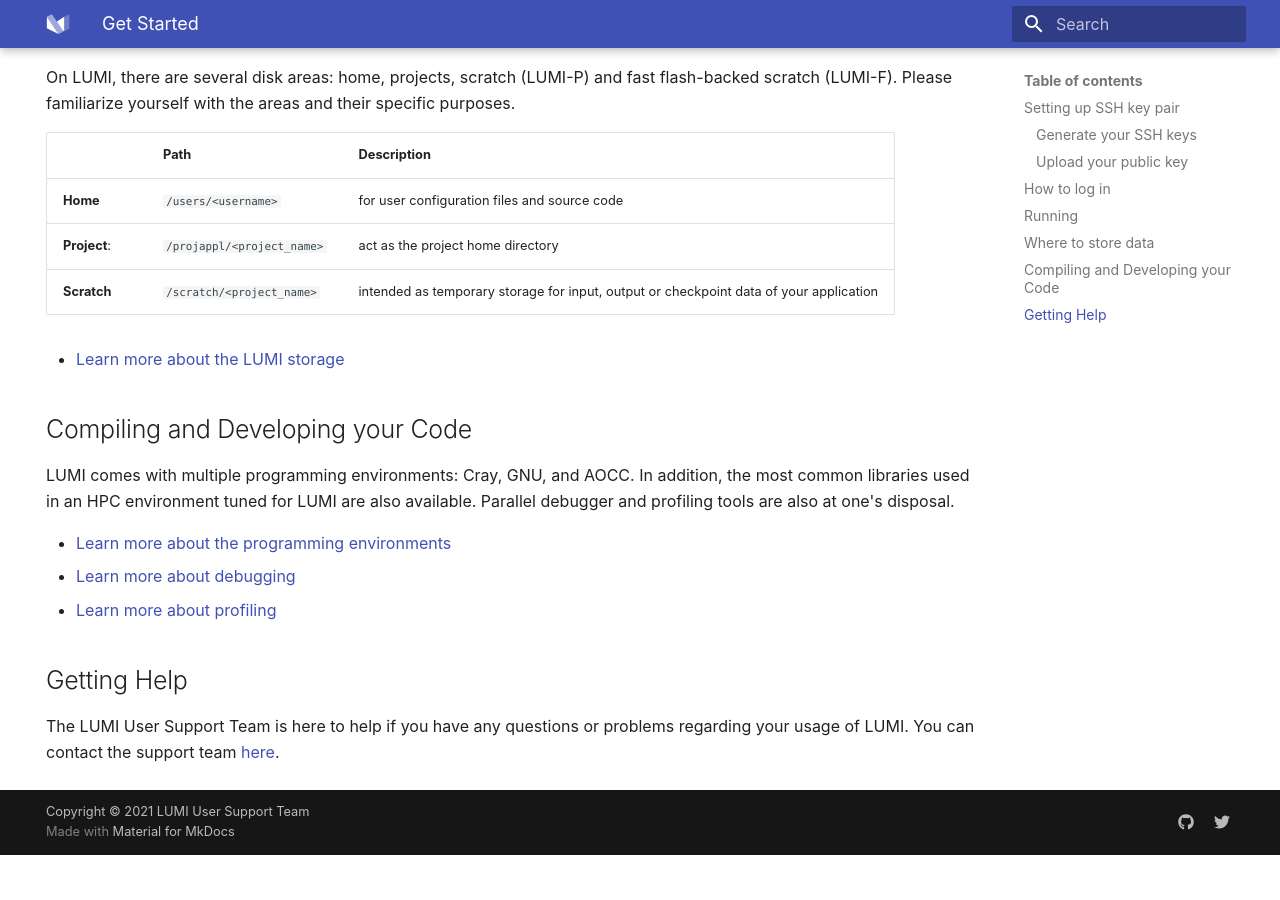
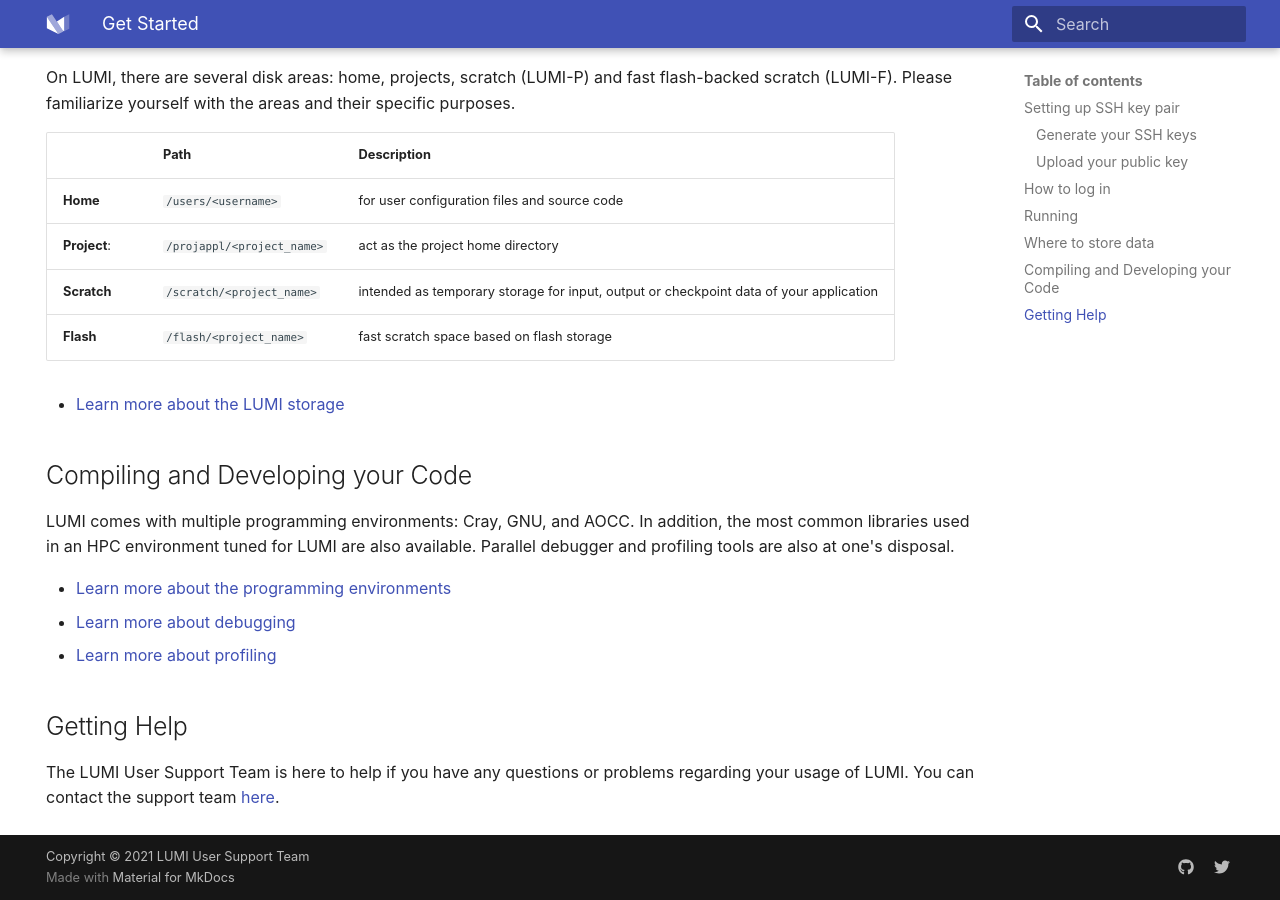
Before and after one commit to Lumi-supercomputer/lumi-userguide, an MkDocs documentation site: the page built from docs/firststeps/getstarted.md, in a window 1280 px wide and 900 px high, scrolled down 3936 px. Built offline with MkDocs 1.6.1 and Material for MkDocs 9.7.7, drawn with Linux system fonts in a browser that asks for light colours; before the commit the page ends 4791 px from its top, so only the background shows below that.

Commit message:
Add info about flash storage

```diff
--- a/docs/firststeps/getstarted.md
+++ b/docs/firststeps/getstarted.md
@@ -211,6 +211,7 @@
 | **Home**     | `/users/<username>`        | for user configuration files and source code                                           |
 | **Project**: | `/projappl/<project_name>` | act as the project home directory                                                      |
 | **Scratch**  | `/scratch/<project_name>`  | intended as temporary storage for input, output or checkpoint data of your application |
+| **Flash**    | `/flash/<project_name>`    | fast scratch space based on flash storage                                              |
 
 - [Learn more about the LUMI storage](../storage/index.md)
 
```
Also changed, not shown: docs/storage/parallel/lumif.md (+1 -1 lines).
